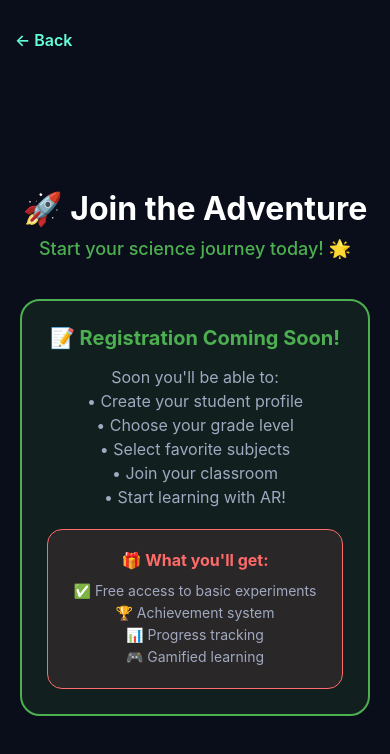
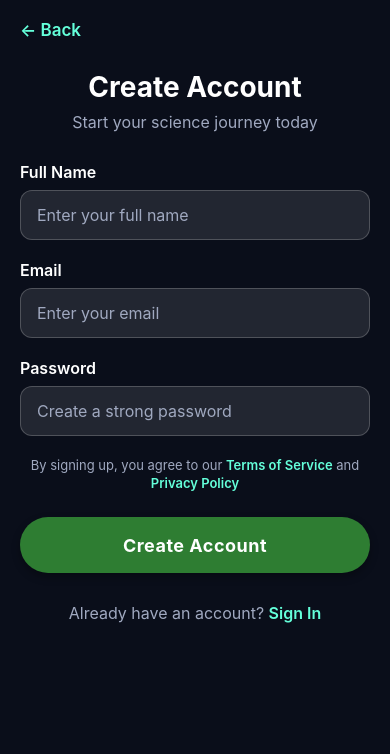
Before and after one commit to surajbelwal/SmartSciAr, a React Native app: screen /Signup in a window 390 px wide. Shown: the top 754 px of the page. Built offline with nearby package versions, Linux system fonts and the light colour scheme.

Commit message:
Signup and login frontend done

```diff
--- a/screens/LoginScreen.js
+++ b/screens/LoginScreen.js
@@ -1,16 +1,31 @@
-import React from "react";
+import React, { useState } from "react";
 import {
   View,
   Text,
   StyleSheet,
   SafeAreaView,
   TouchableOpacity,
+  TextInput,
+  Dimensions,
+  KeyboardAvoidingView,
+  Platform,
+  ScrollView,
 } from "react-native";
 import { StatusBar } from "expo-status-bar";
 
+const { width, height } = Dimensions.get("window");
+
 export default function LoginScreen({ navigation }) {
+  const [email, setEmail] = useState("");
+  const [password, setPassword] = useState("");
+
   const handleBackPress = () => {
     navigation.goBack();
+  };
+
+  const handleLogin = () => {
+    // Handle login logic here
+    console.log("Login:", { email, password });
   };
 
   return (
@@ -22,21 +37,72 @@ export default function LoginScreen({ navigation }) {
         <Text style={styles.backButtonText}>← Back</Text>
       </TouchableOpacity>
 
-      <View style={styles.content}>
-        <Text style={styles.title}>🎓 Student Login</Text>
-        <Text style={styles.subtitle}>Welcome back, future scientist! 🔬</Text>
+      <KeyboardAvoidingView
+        style={styles.keyboardView}
+        behavior={Platform.OS === "ios" ? "padding" : "height"}
+      >
+        <ScrollView
+          contentContainerStyle={styles.scrollContent}
+          showsVerticalScrollIndicator={false}
+          keyboardShouldPersistTaps="handled"
+        >
+          <View style={styles.content}>
+            <View style={styles.headerSection}>
+              <Text style={styles.title}>Welcome Back</Text>
+              <Text style={styles.subtitle}>Sign in to continue learning</Text>
+            </View>
 
-        <View style={styles.comingSoonContainer}>
-          <Text style={styles.comingSoonText}>📚 Login Form Coming Soon!</Text>
-          <Text style={styles.descriptionText}>
-            Get ready to access:
-            {"\n"}• Your AR experiments
-            {"\n"}• Progress tracking
-            {"\n"}• Class assignments
-            {"\n"}• Achievement badges
-          </Text>
-        </View>
-      </View>
+            <View style={styles.formSection}>
+              <View style={styles.inputContainer}>
+                <Text style={styles.inputLabel}>Email</Text>
+                <TextInput
+                  style={styles.input}
+                  placeholder="Enter your email"
+                  placeholderTextColor="#a0a9c0"
+                  value={email}
+                  onChangeText={setEmail}
+                  keyboardType="email-address"
+                  autoCapitalize="none"
+                  autoCorrect={false}
+                />
+              </View>
+
+              <View style={styles.inputContainer}>
+                <Text style={styles.inputLabel}>Password</Text>
+                <TextInput
+                  style={styles.input}
+                  placeholder="Enter your password"
+                  placeholderTextColor="#a0a9c0"
+                  value={password}
+                  onChangeText={setPassword}
+                  secureTextEntry
+                  autoCapitalize="none"
+                />
+              </View>
+
+              <TouchableOpacity style={styles.forgotPassword}>
+                <Text style={styles.forgotPasswordText}>Forgot Password?</Text>
+              </TouchableOpacity>
+
+              <TouchableOpacity
+                style={styles.loginButton}
+                onPress={handleLogin}
+              >
+                <Text style={styles.loginButtonText}>Sign In</Text>
+              </TouchableOpacity>
+
+              <View style={styles.signupPrompt}>
+                <Text style={styles.signupPromptText}>
+                  Don't have an account?{" "}
+                </Text>
+                <TouchableOpacity onPress={() => navigation.navigate("Signup")}>
+                  <Text style={styles.signupLink}>Sign Up</Text>
+                </TouchableOpacity>
+              </View>
+            </View>
+          </View>
+        </ScrollView>
+      </KeyboardAvoidingView>
     </SafeAreaView>
   );
 }
@@ -45,58 +111,119 @@ const styles = StyleSheet.create({
   container: {
     flex: 1,
     backgroundColor: "#0a0e1a",
-    paddingHorizontal: 20,
   },
   backButton: {
-    marginTop: 20,
+    marginTop: 10,
+    marginLeft: 20,
     paddingVertical: 10,
-    paddingHorizontal: 15,
+    paddingHorizontal: 0,
     alignSelf: "flex-start",
   },
   backButtonText: {
     color: "#64ffda",
+    fontSize: 17,
+    fontWeight: "600",
+  },
+  keyboardView: {
+    flex: 1,
+  },
+  scrollContent: {
+    flexGrow: 1,
+    justifyContent: "center",
+    paddingHorizontal: 20,
+    paddingVertical: 20,
+  },
+  content: {
+    width: "100%",
+    maxWidth: 400,
+    alignSelf: "center",
+  },
+  headerSection: {
+    alignItems: "center",
+    marginBottom: 40,
+  },
+  title: {
+    fontSize: 28,
+    fontWeight: "bold",
+    color: "#ffffff",
+    textAlign: "center",
+    marginBottom: 8,
+  },
+  subtitle: {
+    fontSize: 16,
+    color: "#a0a9c0",
+    textAlign: "center",
+    fontWeight: "400",
+  },
+  formSection: {
+    width: "100%",
+  },
+  inputContainer: {
+    marginBottom: 20,
+  },
+  inputLabel: {
+    fontSize: 16,
+    color: "#ffffff",
+    fontWeight: "600",
+    marginBottom: 8,
+  },
+  input: {
+    width: "100%",
+    height: 50,
+    backgroundColor: "rgba(255, 255, 255, 0.1)",
+    borderRadius: 12,
+    paddingHorizontal: 16,
+    fontSize: 16,
+    color: "#ffffff",
+    borderWidth: 1,
+    borderColor: "rgba(255, 255, 255, 0.2)",
+  },
+  forgotPassword: {
+    alignSelf: "flex-end",
+    marginBottom: 30,
+  },
+  forgotPasswordText: {
+    color: "#64ffda",
+    fontSize: 14,
+    fontWeight: "500",
+  },
+  loginButton: {
+    width: "100%",
+    height: 56,
+    backgroundColor: "#1565c0",
+    borderRadius: 28,
+    justifyContent: "center",
+    alignItems: "center",
+    marginBottom: 20,
+    shadowColor: "#000",
+    shadowOffset: {
+      width: 0,
+      height: 4,
+    },
+    shadowOpacity: 0.3,
+    shadowRadius: 8,
+    elevation: 8,
+  },
+  loginButtonText: {
+    color: "#ffffff",
+    fontSize: 18,
+    fontWeight: "bold",
+    letterSpacing: 0.5,
+  },
+  signupPrompt: {
+    flexDirection: "row",
+    justifyContent: "center",
+    alignItems: "center",
+    marginTop: 20,
+    flexWrap: "wrap",
+  },
+  signupPromptText: {
+    color: "#a0a9c0",
+    fontSize: 16,
+  },
+  signupLink: {
+    color: "#64ffda",
     fontSize: 16,
     fontWeight: "600",
   },
-  content: {
-    flex: 1,
-    justifyContent: "center",
-    alignItems: "center",
-    paddingHorizontal: 20,
-  },
-  title: {
-    fontSize: 32,
-    fontWeight: "bold",
-    color: "#ffffff",
-    textAlign: "center",
-    marginBottom: 10,
-  },
-  subtitle: {
-    fontSize: 18,
-    color: "#64ffda",
-    textAlign: "center",
-    marginBottom: 40,
-    fontWeight: "500",
-  },
-  comingSoonContainer: {
-    backgroundColor: "rgba(30, 136, 229, 0.1)",
-    padding: 30,
-    borderRadius: 20,
-    borderWidth: 2,
-    borderColor: "#1e88e5",
-    alignItems: "center",
-  },
-  comingSoonText: {
-    fontSize: 20,
-    color: "#1e88e5",
-    fontWeight: "bold",
-    textAlign: "center",
-    marginBottom: 15,
-  },
-  descriptionText: {
-    fontSize: 16,
-    color: "#a0a9c0",
-    textAlign: "center",
-    lineHeight: 24,
-  },
 });
--- a/screens/SignupScreen.js
+++ b/screens/SignupScreen.js
@@ -1,16 +1,32 @@
-import React from "react";
+import React, { useState } from "react";
 import {
   View,
   Text,
   StyleSheet,
   SafeAreaView,
   TouchableOpacity,
+  TextInput,
+  Dimensions,
+  KeyboardAvoidingView,
+  Platform,
+  ScrollView,
 } from "react-native";
 import { StatusBar } from "expo-status-bar";
 
+const { width, height } = Dimensions.get("window");
+
 export default function SignupScreen({ navigation }) {
+  const [name, setName] = useState("");
+  const [email, setEmail] = useState("");
+  const [password, setPassword] = useState("");
+
   const handleBackPress = () => {
     navigation.goBack();
+  };
+
+  const handleSignup = () => {
+    // Handle signup logic here
+    console.log("Signup:", { name, email, password });
   };
 
   return (
@@ -22,36 +38,91 @@ export default function SignupScreen({ navigation }) {
         <Text style={styles.backButtonText}>← Back</Text>
       </TouchableOpacity>
 
+      <KeyboardAvoidingView
+        style={styles.keyboardView}
+        behavior={Platform.OS === "ios" ? "padding" : "height"}
+      >
+        <ScrollView
+          contentContainerStyle={styles.scrollContent}
+          showsVerticalScrollIndicator={false}
+          keyboardShouldPersistTaps="handled"
+        >
           <View style={styles.content}>
-        <Text style={styles.title}>🚀 Join the Adventure</Text>
+            <View style={styles.headerSection}>
+              <Text style={styles.title}>Create Account</Text>
               <Text style={styles.subtitle}>
-          Start your science journey today! 🌟
+                Start your science journey today
               </Text>
+            </View>
 
-        <View style={styles.comingSoonContainer}>
-          <Text style={styles.comingSoonText}>
-            📝 Registration Coming Soon!
+            <View style={styles.formSection}>
+              <View style={styles.inputContainer}>
+                <Text style={styles.inputLabel}>Full Name</Text>
+                <TextInput
+                  style={styles.input}
+                  placeholder="Enter your full name"
+                  placeholderTextColor="#a0a9c0"
+                  value={name}
+                  onChangeText={setName}
+                  autoCapitalize="words"
+                  autoCorrect={false}
+                />
+              </View>
+
+              <View style={styles.inputContainer}>
+                <Text style={styles.inputLabel}>Email</Text>
+                <TextInput
+                  style={styles.input}
+                  placeholder="Enter your email"
+                  placeholderTextColor="#a0a9c0"
+                  value={email}
+                  onChangeText={setEmail}
+                  keyboardType="email-address"
+                  autoCapitalize="none"
+                  autoCorrect={false}
+                />
+              </View>
+
+              <View style={styles.inputContainer}>
+                <Text style={styles.inputLabel}>Password</Text>
+                <TextInput
+                  style={styles.input}
+                  placeholder="Create a strong password"
+                  placeholderTextColor="#a0a9c0"
+                  value={password}
+                  onChangeText={setPassword}
+                  secureTextEntry
+                  autoCapitalize="none"
+                />
+              </View>
+
+              <View style={styles.termsContainer}>
+                <Text style={styles.termsText}>
+                  By signing up, you agree to our{" "}
+                  <Text style={styles.termsLink}>Terms of Service</Text> and{" "}
+                  <Text style={styles.termsLink}>Privacy Policy</Text>
                 </Text>
-          <Text style={styles.descriptionText}>
-            Soon you'll be able to:
-            {"\n"}• Create your student profile
-            {"\n"}• Choose your grade level
-            {"\n"}• Select favorite subjects
-            {"\n"}• Join your classroom
-            {"\n"}• Start learning with AR!
+              </View>
+
+              <TouchableOpacity
+                style={styles.signupButton}
+                onPress={handleSignup}
+              >
+                <Text style={styles.signupButtonText}>Create Account</Text>
+              </TouchableOpacity>
+
+              <View style={styles.loginPrompt}>
+                <Text style={styles.loginPromptText}>
+                  Already have an account?{" "}
                 </Text>
-
-          <View style={styles.benefitsContainer}>
-            <Text style={styles.benefitsTitle}>🎁 What you'll get:</Text>
-            <Text style={styles.benefitsText}>
-              ✅ Free access to basic experiments
-              {"\n"}🏆 Achievement system
-              {"\n"}📊 Progress tracking
-              {"\n"}🎮 Gamified learning
-            </Text>
+                <TouchableOpacity onPress={() => navigation.navigate("Login")}>
+                  <Text style={styles.loginLink}>Sign In</Text>
+                </TouchableOpacity>
               </View>
             </View>
           </View>
+        </ScrollView>
+      </KeyboardAvoidingView>
     </SafeAreaView>
   );
 }
@@ -60,81 +131,124 @@ const styles = StyleSheet.create({
   container: {
     flex: 1,
     backgroundColor: "#0a0e1a",
-    paddingHorizontal: 20,
   },
   backButton: {
-    marginTop: 20,
+    marginTop: 10,
+    marginLeft: 20,
     paddingVertical: 10,
-    paddingHorizontal: 15,
+    paddingHorizontal: 0,
     alignSelf: "flex-start",
   },
   backButtonText: {
     color: "#64ffda",
+    fontSize: 17,
+    fontWeight: "600",
+  },
+  keyboardView: {
+    flex: 1,
+  },
+  scrollContent: {
+    flexGrow: 1,
+    paddingHorizontal: 20,
+    paddingVertical: 20,
+    paddingBottom: 40,
+  },
+  content: {
+    width: "100%",
+    maxWidth: 400,
+    alignSelf: "center",
+  },
+  headerSection: {
+    alignItems: "center",
+    marginBottom: 30,
+  },
+  title: {
+    fontSize: 28,
+    fontWeight: "bold",
+    color: "#ffffff",
+    textAlign: "center",
+    marginBottom: 8,
+  },
+  subtitle: {
+    fontSize: 16,
+    color: "#a0a9c0",
+    textAlign: "center",
+    fontWeight: "400",
+  },
+  formSection: {
+    width: "100%",
+  },
+  inputContainer: {
+    marginBottom: 20,
+  },
+  inputLabel: {
+    fontSize: 16,
+    color: "#ffffff",
+    fontWeight: "600",
+    marginBottom: 8,
+  },
+  input: {
+    width: "100%",
+    height: 50,
+    backgroundColor: "rgba(255, 255, 255, 0.1)",
+    borderRadius: 12,
+    paddingHorizontal: 16,
+    fontSize: 16,
+    color: "#ffffff",
+    borderWidth: 1,
+    borderColor: "rgba(255, 255, 255, 0.2)",
+  },
+  termsContainer: {
+    marginBottom: 25,
+    paddingHorizontal: 5,
+  },
+  termsText: {
+    color: "#a0a9c0",
+    fontSize: 13,
+    textAlign: "center",
+    lineHeight: 18,
+  },
+  termsLink: {
+    color: "#64ffda",
+    fontWeight: "600",
+  },
+  signupButton: {
+    width: "100%",
+    height: 56,
+    backgroundColor: "#2e7d32",
+    borderRadius: 28,
+    justifyContent: "center",
+    alignItems: "center",
+    marginBottom: 20,
+    shadowColor: "#000",
+    shadowOffset: {
+      width: 0,
+      height: 4,
+    },
+    shadowOpacity: 0.3,
+    shadowRadius: 8,
+    elevation: 8,
+  },
+  signupButtonText: {
+    color: "#ffffff",
+    fontSize: 18,
+    fontWeight: "bold",
+    letterSpacing: 0.5,
+  },
+  loginPrompt: {
+    flexDirection: "row",
+    justifyContent: "center",
+    alignItems: "center",
+    marginTop: 10,
+    flexWrap: "wrap",
+  },
+  loginPromptText: {
+    color: "#a0a9c0",
+    fontSize: 16,
+  },
+  loginLink: {
+    color: "#64ffda",
     fontSize: 16,
     fontWeight: "600",
   },
-  content: {
-    flex: 1,
-    justifyContent: "center",
-    alignItems: "center",
-    paddingHorizontal: 20,
-  },
-  title: {
-    fontSize: 32,
-    fontWeight: "bold",
-    color: "#ffffff",
-    textAlign: "center",
-    marginBottom: 10,
-  },
-  subtitle: {
-    fontSize: 18,
-    color: "#4caf50",
-    textAlign: "center",
-    marginBottom: 40,
-    fontWeight: "500",
-  },
-  comingSoonContainer: {
-    backgroundColor: "rgba(76, 175, 80, 0.1)",
-    padding: 25,
-    borderRadius: 20,
-    borderWidth: 2,
-    borderColor: "#4caf50",
-    alignItems: "center",
-    width: "100%",
-  },
-  comingSoonText: {
-    fontSize: 20,
-    color: "#4caf50",
-    fontWeight: "bold",
-    textAlign: "center",
-    marginBottom: 15,
-  },
-  descriptionText: {
-    fontSize: 16,
-    color: "#a0a9c0",
-    textAlign: "center",
-    lineHeight: 24,
-    marginBottom: 20,
-  },
-  benefitsContainer: {
-    backgroundColor: "rgba(255, 107, 107, 0.1)",
-    padding: 20,
-    borderRadius: 15,
-    borderWidth: 1,
-    borderColor: "#ff6b6b",
-    width: "100%",
-  },
-  benefitsTitle: {
-    fontSize: 16,
-    color: "#ff6b6b",
-    fontWeight: "bold",
-    textAlign: "center",
-    marginBottom: 10,
-  },
-  benefitsText: {
-    fontSize: 14,
-    color: "#a0a9c0",
-    textAlign: "center",
-    lineHeight: 22,
-  },
 });
```
Also changed, not shown: 1 other file (tests, documents, lock files or other folders). Lines whose indentation alone changed are shown as unchanged.
